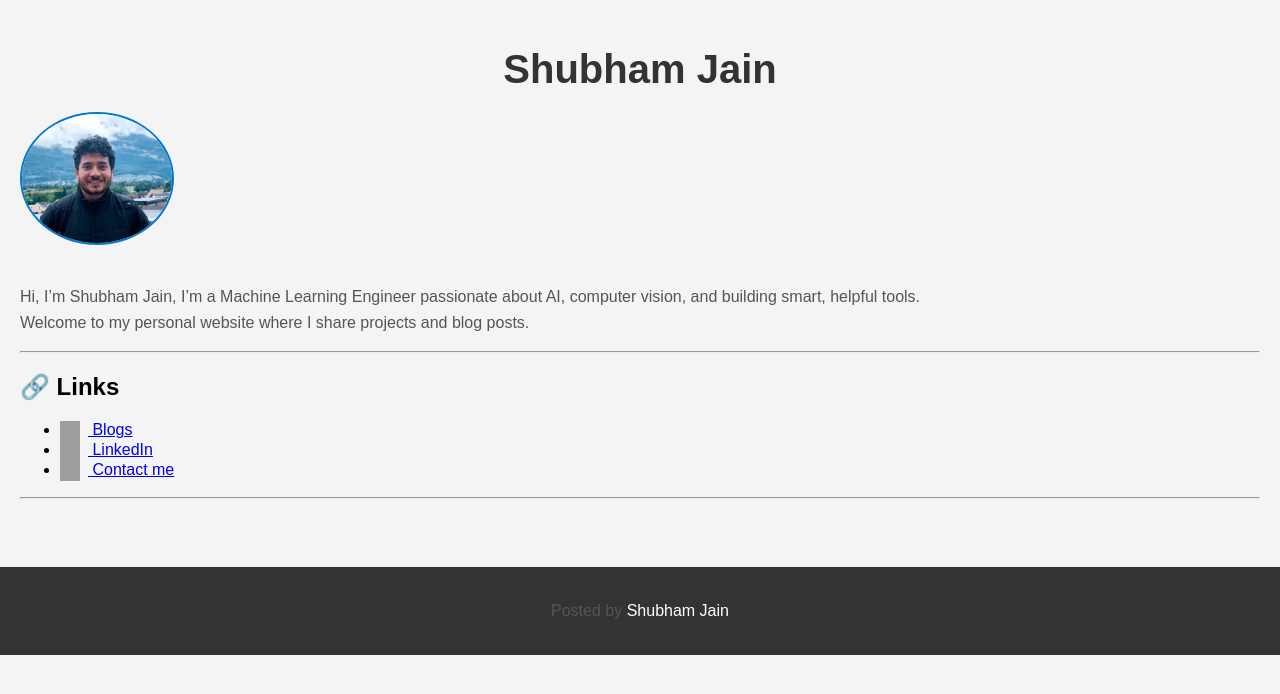
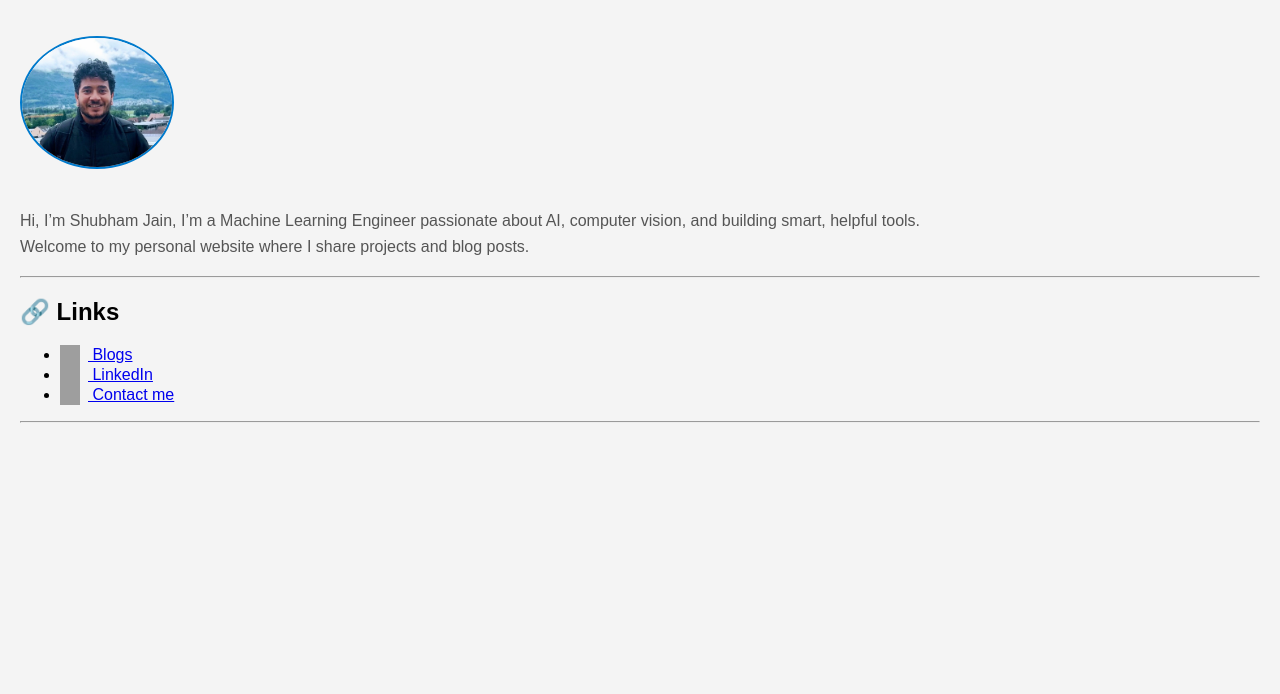
Before and after one commit to shubhamJain1203/shubham-jain.github.io, a Jekyll site: the page built from index.md, in a window 1280 px wide. Shown: the top 694 px of the page. Built offline with Jekyll 4.4.1, drawn with Linux system fonts in a browser that asks for light colours; grey boxes are pictures that could not be loaded.

Commit message:
limit footer changes to blogs

```diff
--- a/_layouts/default.html
+++ b/_layouts/default.html
@@ -72,14 +73,7 @@
 
   <body>
     <main>
-      <h1>{{ page.title }}</h1>
-      <div class="content">
-        {{ content }}
-      </div>
+      {{ content }}
     </main>
-
-    <footer>
-      <p> Posted by <a href="https://github.com/shubhamJain1203">Shubham Jain</a></p>
-    </footer>
   </body>
 </html>
```
Also changed, not shown: other parts of _layouts/default.html (+1 -0 lines).
